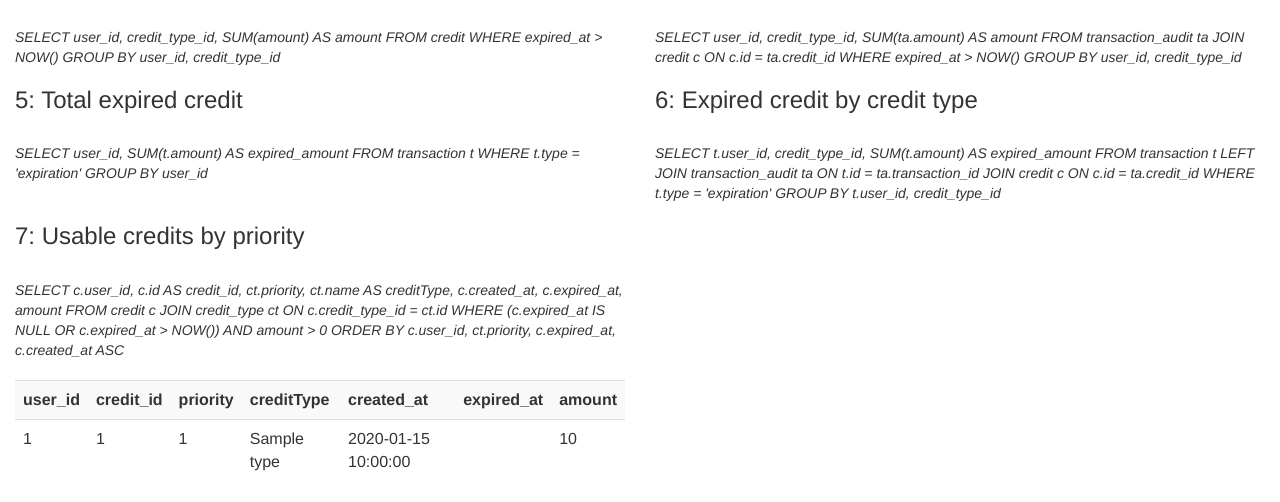
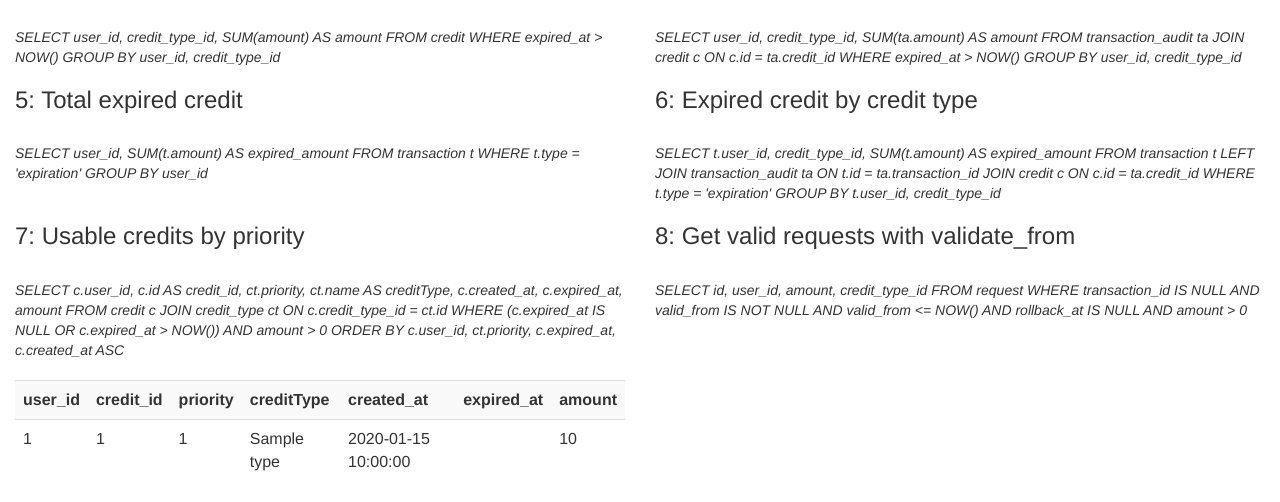
Before and after one commit to DaweTaller/credit-poc, a PHP site: page /use-cases.php in a window 1280 px wide. Shown: the part 320-822 px from the top of the page. Run offline with PHP 8.4, Linux system fonts and the light colour scheme; tables that the repository leaves empty hold one stand-in row (values such as "Sample post").

Commit message:
Update use-cases

```diff
--- a/src/use-cases.php
+++ b/src/use-cases.php
@@ -9,60 +9,38 @@
 processExpirations($pdo);
 processValidFrom($pdo);
 
-$userId = $_GET['userId'] ?? null;
-
 $useCases = [];
 
 // total amount from credit
-if ($userId) {
-	$sql = 'SELECT SUM(amount) AS total_amount FROM credit WHERE user_id = ' . $userId . ' AND expired_at > NOW();';
-} else {
 $sql = 'SELECT user_id, SUM(amount) AS total_amount FROM credit WHERE expired_at > NOW() GROUP BY user_id';
-}
 $useCases[] = [
 	'name' => 'Total amount (variant 1 - credit)',
 	'sql' => $sql,
 	'data' => renderSqlResult($pdo, '', $sql)
 ];
 // total amount from transaction_audit
-if ($userId) {
-    $sql = 'SELECT SUM(amount) AS total_amount FROM transaction_audit WHERE user_id = ' . $userId . ' AND expired_at > NOW();';
-} else {
 $sql = 'SELECT user_id, SUM(ta.amount) AS total_amount FROM transaction_audit ta JOIN credit c ON c.id = ta.credit_id  WHERE expired_at > NOW() GROUP BY c.user_id';
-}
 $useCases[] = [
     'name' => 'Total amount (variant 2 - transaction audit)',
     'sql' => $sql,
     'data' => renderSqlResult($pdo, '', $sql)
 ];
 // amount by credit type
-if ($userId) {
-    $sql = 'SELECT SUM(amount) AS amount FROM credit WHERE user_id = ' . $userId . ' AND expired_at > NOW();';
-} else {
 $sql = 'SELECT user_id, credit_type_id, SUM(amount) AS amount FROM credit WHERE expired_at > NOW() GROUP BY user_id, credit_type_id';
-}
 $useCases[] = [
     'name' => 'Amount by credit type (variant 1 - credit)',
     'sql' => $sql,
     'data' => renderSqlResult($pdo, '', $sql)
 ];
 // amount by credit type
-if ($userId) {
-    $sql = 'SELECT SUM(amount) AS amount FROM credit WHERE user_id = ' . $userId . ' AND expired_at > NOW();';
-} else {
 $sql = 'SELECT user_id, credit_type_id, SUM(ta.amount) AS amount FROM transaction_audit ta JOIN credit c ON c.id = ta.credit_id WHERE expired_at > NOW() GROUP BY user_id, credit_type_id';
-}
 $useCases[] = [
     'name' => 'Amount by credit type (variant 2 - transaction audit)',
     'sql' => $sql,
     'data' => renderSqlResult($pdo, '', $sql)
 ];
 // total expired credit
-if ($userId) {
-    $sql = 'SELECT SUM(amount) AS amount FROM transaction WHERE user_id = ' . $userId . ' AND type = \'' . TransactionTypeEnum::EXPIRATION->value . '\'';
-} else {
 $sql = 'SELECT user_id, SUM(t.amount) AS expired_amount FROM transaction t WHERE t.type = \'' . TransactionTypeEnum::EXPIRATION->value . '\' GROUP BY user_id';
-}
 $useCases[] = [
     'name' => 'Total expired credit',
     'sql' => $sql,
@@ -70,11 +48,7 @@
 ];
 
 // expired credit by credit type
-if ($userId) {
-    $sql = 'SELECT SUM(amount) AS amount FROM transaction WHERE user_id = ' . $userId . ' AND type = \'' . TransactionTypeEnum::EXPIRATION->value . '\'';
-} else {
 $sql = 'SELECT t.user_id, credit_type_id, SUM(t.amount) AS expired_amount FROM transaction t LEFT JOIN transaction_audit ta ON t.id = ta.transaction_id JOIN credit c ON c.id = ta.credit_id WHERE t.type = \'' . TransactionTypeEnum::EXPIRATION->value . '\' GROUP BY t.user_id, credit_type_id';
-}
 $useCases[] = [
     'name' => 'Expired credit by credit type',
     'sql' => $sql,
@@ -82,19 +56,30 @@
 ];
 
 // getUsable credit by priority
-if ($userId) {
-    $sql = 'SELECT SUM(amount) AS amount FROM transaction WHERE user_id = ' . $userId . ' AND type = \'' . TransactionTypeEnum::EXPIRATION->value . '\'';
-} else {
  $sql = 'SELECT c.user_id, c.id AS credit_id, ct.priority, ct.name AS creditType, c.created_at, c.expired_at, amount
         FROM credit c JOIN credit_type ct ON c.credit_type_id = ct.id
         WHERE (c.expired_at IS NULL OR c.expired_at > NOW()) AND amount > 0
         ORDER BY c.user_id, ct.priority, c.expired_at, c.created_at ASC';
-}
 $useCases[] = [
     'name' => 'Usable credits by priority',
     'sql' => $sql,
     'data' => renderSqlResult($pdo, '', $sql)
 ];
+
+// credits to validate
+$sql = "SELECT id, user_id, amount, credit_type_id
+            FROM request
+            WHERE transaction_id IS NULL
+              AND valid_from IS NOT NULL
+              AND valid_from <= NOW()
+              AND rollback_at IS NULL
+              AND amount > 0";
+$useCases[] = [
+    'name' => 'Get valid requests with validate_from',
+    'sql' => $sql,
+    'data' => renderSqlResult($pdo, '', $sql)
+];
+
 
 $protocol = $_SERVER['PROTOCOL'] = isset($_SERVER['HTTP_X_FORWARDED_PROTO']) && !empty($_SERVER['HTTP_X_FORWARDED_PROTO']) ? "https://" : "http://";
 $redirectUrl = $protocol . $_SERVER['HTTP_HOST'];
```
Lines whose indentation alone changed are shown as unchanged.
